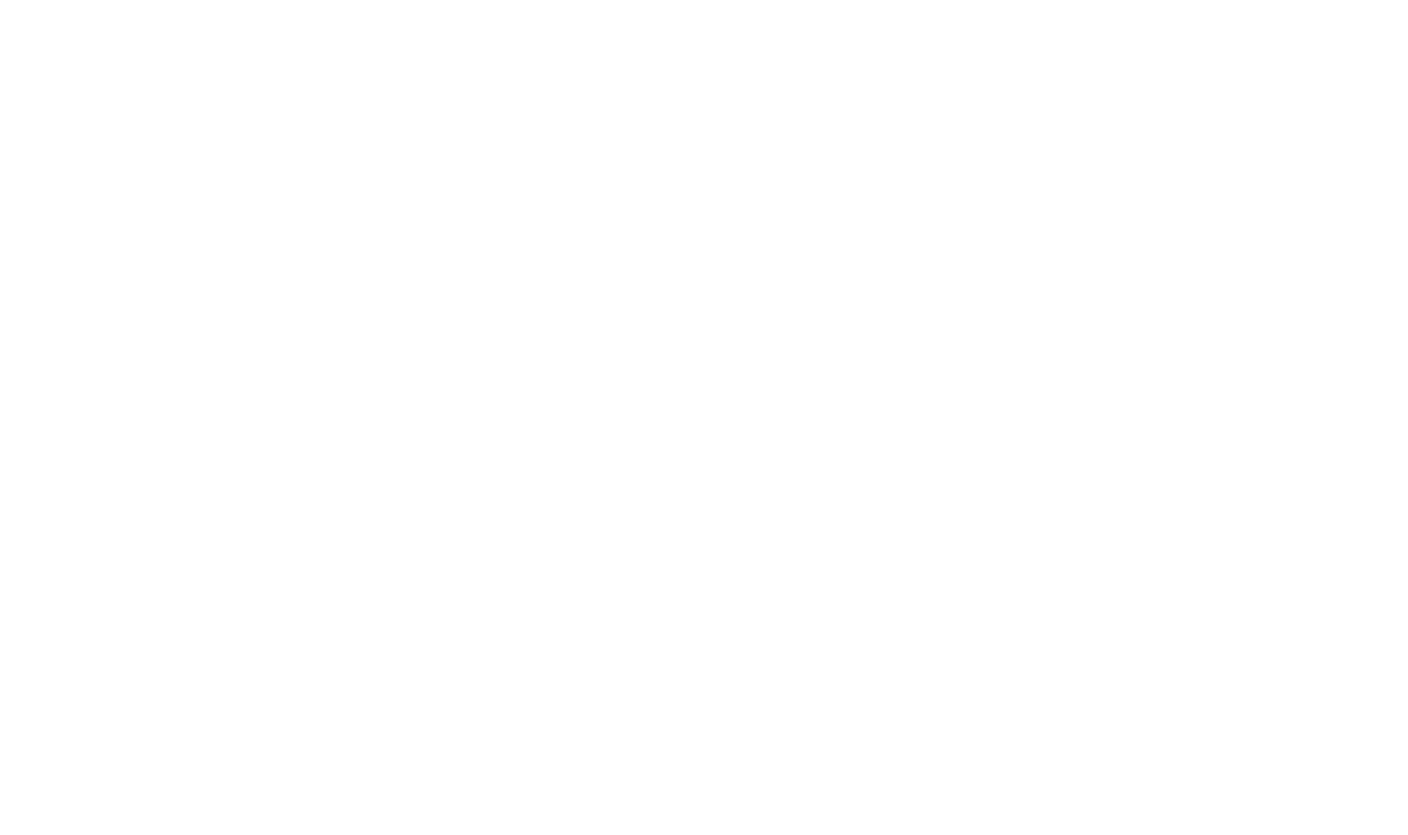
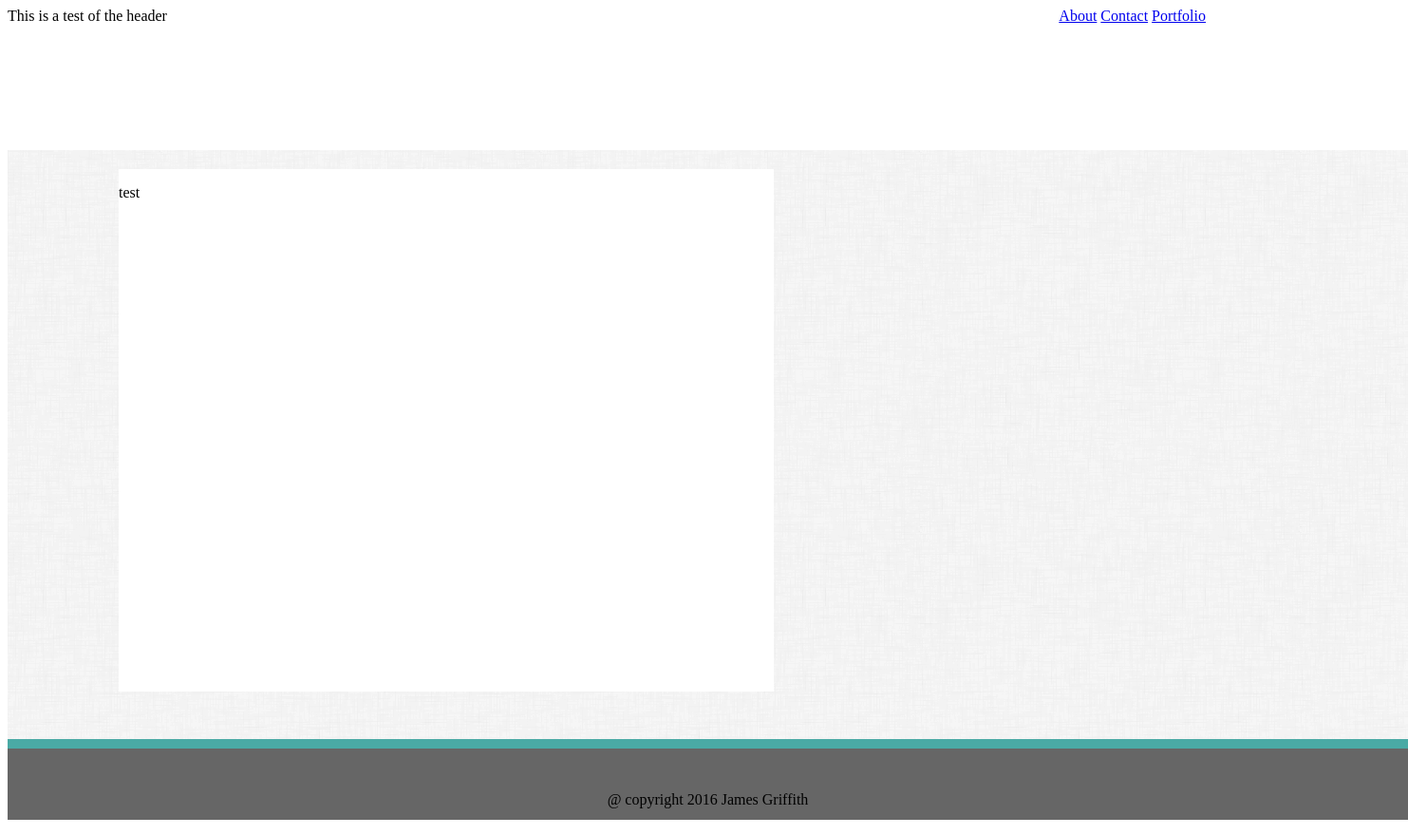
Before and after one commit to Jgriffith9601/basic-portfolio, a plain HTML site: page index.html in a window 1280 px wide. Shown: the whole page at 95% size, 1483 px wide, since content can reach past the window. Before the commit the page ends 800 px from the top, so only its background shows below. Drawn offline with Linux system fonts and the light colour scheme.

Commit message:
added photos and updated html and css

```diff
--- a/assets/css/style.css
+++ b/assets/css/style.css
@@ -0,0 +1,51 @@
+body {
+	background-color: #ffffff;
+}
+
+.center-box {
+	width: 1475px;
+	margin: 0 auto;
+	height: 600px;
+	background-image: url(../images/dust_scratches.png);
+	padding-top: 20px
+
+}
+
+.content-div {
+
+	position: absolute;
+	left: 125px;
+	width: 690px;
+	background-color: #ffffff;
+	height: 550px
+
+
+
+}
+.header-1 {
+	background-color: white;
+	padding-top: 0px;
+	padding-bottom: 0px;
+	height: 150px;
+}
+.footer {
+background-color: #666666;
+bottom: 0;
+width: 1475px;
+height: 75px;
+text-align: center;
+vertical-align: middle;
+line-height: 75px;
+border-top: 10px solid #4aaaa5;
+margin: 0 auto;
+
+
+}
+.linkz {
+
+	padding-left: 2px;
+	padding-right: 2px;
+	right: 690px;
+	float: right;
+
+}
--- a/index.html
+++ b/index.html
@@ -1,9 +1,38 @@
 <!DOCTYPE html>
 <html>
 <head>
-	<title></title>
+	<title>index for portfolio</title>
+	<header class="header-1"> This is a test of the header
+		<a class="linkz" href="portfolio.html"> Portfolio </a>
+		<a class="linkz" href="contact.html"> Contact </a>
+		<a class="linkz" href="index.html"> About </a>
+
+
+	</header>
+	<link rel="stylesheet" type="text/css" href="assets/css/style.css">
 </head>
 <body>
 
+	<div class="center-box">
+		<div class="content-div">
+
+
+			<p>test</p>
+
+
+		</div>
+
+
+
+
+
+	</div>
+	<div class="footer">
+
+
+	<p>@ copyright 2016 James Griffith</p>
+
+
+	</div>
 </body>
 </html>
```
Also changed, not shown: assets/images/dust_scratches.png (added), 1 other file.
